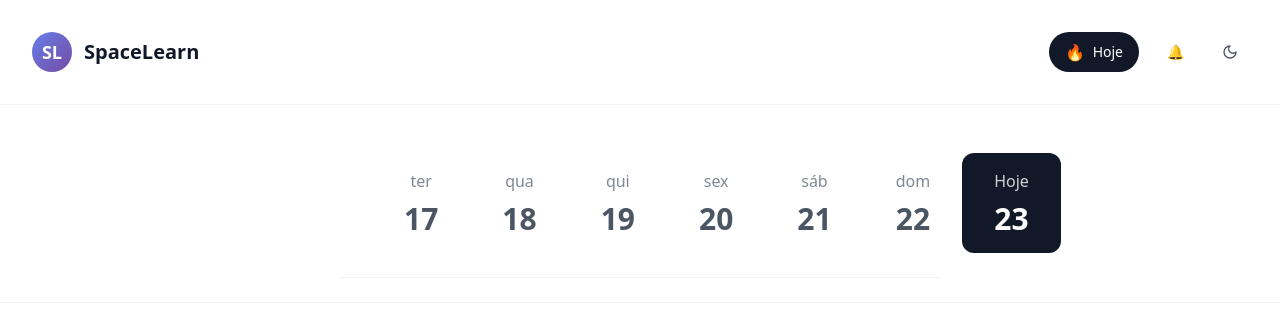
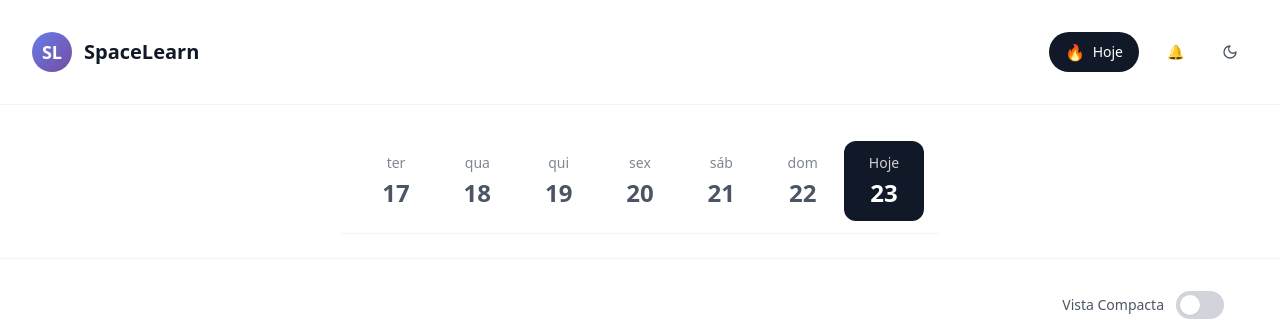
Before and after one commit to vxavierr/mindo-cursor, a React (Vite) app: page / in a window 1280 px wide. Shown: the top 327 px of the page. Built offline with nearby package versions, Linux system fonts and the light colour scheme; no server answers; the database is empty.

Commit message:
Reverted to commit 3f15a5ad131762403255d14c27c29cf7dbf2c0cd

```diff
--- a/src/components/learning/EnhancedLearningCard.tsx
+++ b/src/components/learning/EnhancedLearningCard.tsx
@@ -273,7 +273,7 @@ const EnhancedLearningCard = ({
     );
   }
 
-  // Layout mobile sem sombras
+  // Layout mobile com sombra removida
   return (
     <>
       <div
--- a/src/components/navigation/DateNavigation.tsx
+++ b/src/components/navigation/DateNavigation.tsx
@@ -54,24 +54,25 @@ const DateNavigation = ({ onDateSelect, selectedDate }: DateNavigationProps) =>
 
   return (
     <div className="bg-white border-b border-gray-100">
-      <div className="flex justify-between items-center w-full px-4 py-4 md:px-8 md:py-6">
+      <div className="flex justify-between items-center px-4 py-3 overflow-x-auto">
         {dateItems.map((item, index) => (
           <button
             key={index}
             onClick={() => handleDateClick(item)}
             className={`
-              flex flex-col items-center px-4 py-3 rounded-xl transition-all duration-200
+              flex flex-col items-center px-3 py-2 rounded-xl transition-all duration-200
+              flex-shrink-0
               ${isSelected(item)
                 ? 'bg-gray-900 text-white'
                 : 'text-gray-600 hover:bg-gray-50'
               }
-              md:px-8 md:py-4
+              md:px-6 md:py-3 min-w-[3rem] md:min-w-[5rem]
             `}
           >
-            <span className={`text-sm md:text-base mb-2 ${isSelected(item) ? 'opacity-80' : 'opacity-70'}`}>
+            <span className={`text-xs md:text-sm mb-1 ${isSelected(item) ? 'opacity-80' : 'opacity-70'}`}>
               {item.day}
             </span>
-            <span className="text-xl md:text-3xl font-semibold">
+            <span className="text-lg md:text-2xl font-semibold">
               {item.date}
             </span>
           </button>
```
